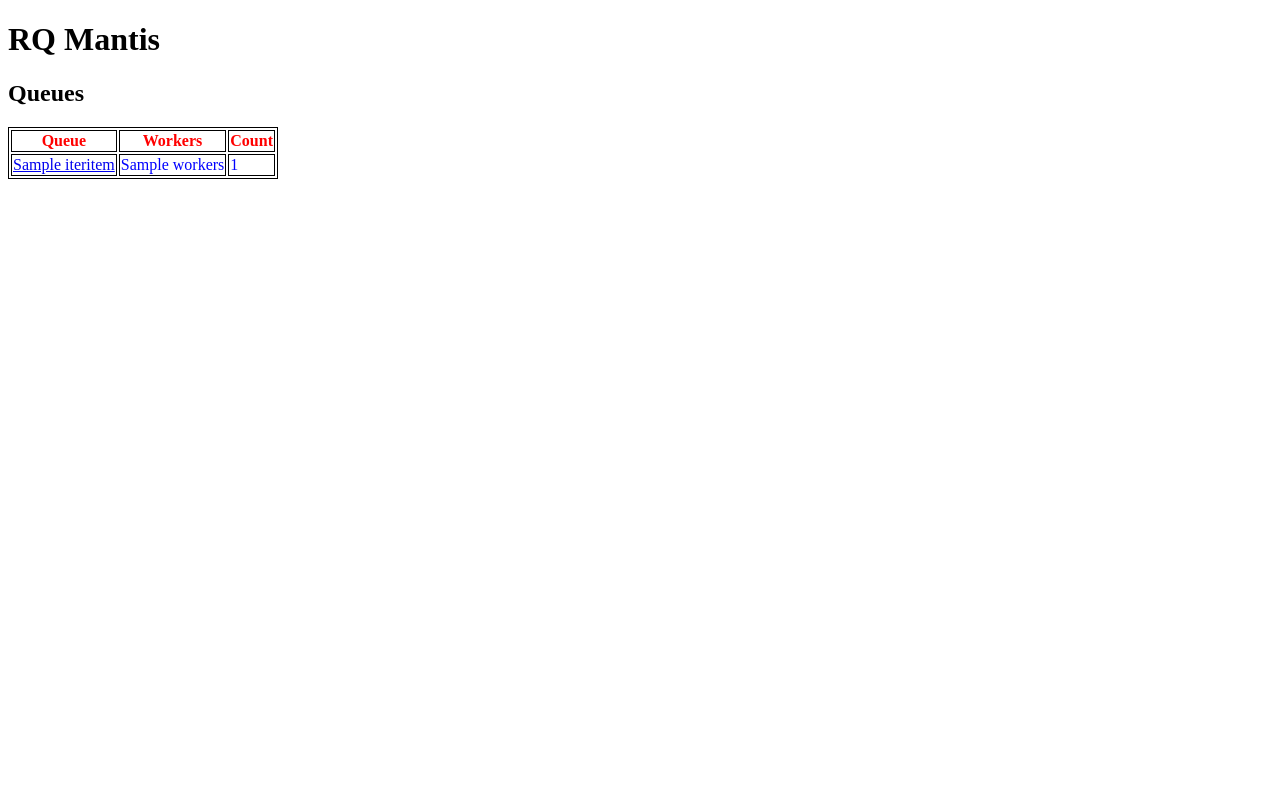
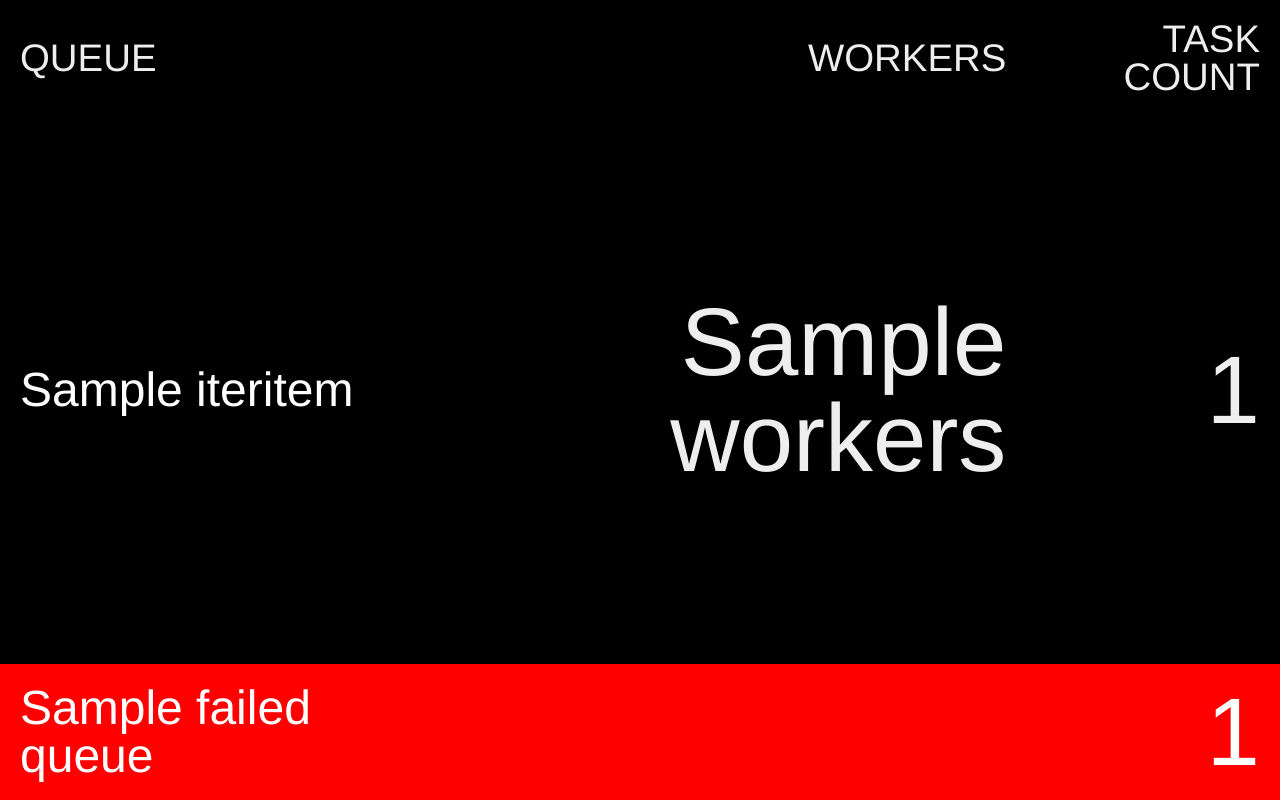
Before and after one commit to plecto/rq-mantis, a Flask app: template rq_mantis/templates/index.html in a window 1280 px wide. Run offline with Flask 2, Linux system fonts and the light colour scheme; the template is opened without the code that fills it: most values are stand-ins (such as "Sample title", 1, 10 or a date in 2020); data that the repository does not hold is empty.

Commit message:
added some simple styles

```diff
--- a/rq_mantis/app.py
+++ b/rq_mantis/app.py
@@ -63,9 +63,11 @@ def index():
     for q in queues:
         queues_dict[q.name] = {'workers': 0, 'queue': q}
 
+    if 'failed' in queues_dict:
+        del queues_dict['failed']
+
     # Failed queue
     fq = get_failed_queue()
-    queues_dict[fq.name] = {'queue': fq, 'workers': None}
 
     # Count all the workers on the queues
     for w in workers:
@@ -73,7 +75,7 @@ def index():
             if q.name in queues_dict:
                 queues_dict[q.name]['workers'] += 1
 
-    return render_template('index.html', queues=queues_dict)
+    return render_template('index.html', queues=queues_dict, failed_queue=fq)
 
 
 def get_queue_by_name(name):
--- a/rq_mantis/templates/base.html
+++ b/rq_mantis/templates/base.html
@@ -2,25 +2,16 @@
 <html>
 <head>
 <meta charset="UTF-8">
+{% block meta %}{% endblock %}
 <title>RQ Mantis</title>
-    <style>
-        tbody {
-            color: blue;
-        }
-        thead {
-            color: red;
-        }
-        table,th,td {
-            border: 1px solid black;
-        }
-    </style>
+<style>
+	{% include 'styles.css' %}
+</style>
 </head>
 
 <body>
-<h1>RQ Mantis</h1>
 {% block content %}
 {% endblock %}
-
 </body>
 
 </html>
--- a/rq_mantis/templates/index.html
+++ b/rq_mantis/templates/index.html
@@ -1,24 +1,37 @@
 {% extends "base.html" %}
 
+{% block meta %}
+	<meta http-equiv="refresh" content="10">
+{% endblock %}
+
 {% block content %}
-    <h2>Queues</h2>
-    <table>
+<div class="dashboard">
+	<table class="dashboard-table">
 		<thead>
 			<tr>
 				<th>Queue</th>
-                <th>Workers</th>
-                <th>Count</th>
+				<th class="text-right">Workers</th>
+				<th class="text-right">Task count</th>
 			</tr>
 		</thead>
 		<tbody>
 		{% for queue_name, queue_dict in queues.iteritems() %}
 			<tr>
-                <td><a href="/queue/{{ queue_name }}">{{ queue_name }}</a></td>
-                <td>{{ queue_dict.workers }}</td>
-                <td>{{ queue_dict.queue.count }}</td>
+				<td class=""><a href="/queue/{{ queue_name }}">{{ queue_name }}</a></td>
+				<td class="dashboard-table-value">{{ queue_dict.workers }}</td>
+				<td class="dashboard-table-value">{{ queue_dict.queue.count }}</td>
 			</tr>
 		{% endfor %}
 		</tbody>
+		{% if failed_queue %}
+			<tfoot>
+				<tr>
+					<td><a href="/queue/{{ failed_queue.name }}">{{ failed_queue.name }}</a></td>
+					<td class="dashboard-table-value"></td>
+					<td class="dashboard-table-value">{{ failed_queue.count }}</td>
+				</tr>
+			</tfoot>
+		{% endif %}
 	</table>
-
+</div>
 {% endblock %}
--- /dev/null
+++ b/rq_mantis/templates/styles.css
@@ -0,0 +1,68 @@
+html, body, div, table, p, span, pre {
+	margin: 0;
+	padding: 0;
+	border: 0;
+	font-size: 100%;
+	font: inherit;
+	line-height: 1;
+}
+table {
+	border-collapse: collapse;
+	border-spacing: 0;
+}
+
+html, body {
+	width: 100%;
+	min-height: 100%;
+	background: black;
+	color: #eee;
+	font-family: 'Helvetica Neue', 'Helvetica', 'Arial', serif;
+	font-weight: 400;
+}
+a {
+	color: #fff;
+	text-decoration: none;
+}
+a:hover, a:active, a:focus {
+	color: #fff;
+}
+
+.dashboard {
+	position: absolute;
+	top: 0;
+	left: 0;
+	width: 100%;
+	height: 100%;
+	display: block;
+}
+.dashboard-table {
+	width: 100%;
+	height: 100%;
+	font-size: 300%;
+}
+.dashboard-table th,
+.dashboard-table td {
+	padding: 5px 20px;
+	font-weight: 400;
+	text-align: left;
+}
+.dashboard-table th {
+	font-weight: 300;
+	font-size: 80%;
+	text-transform: uppercase;
+	padding-top: 20px;
+	padding-bottom: 20px;
+}
+.dashboard-table th.text-right {
+	text-align: right;
+}
+.dashboard-table .dashboard-table-value {
+	text-align: right;
+	font-size: 200%;
+}
+.dashboard-table tfoot td {
+	background: red;
+	color: #fff;
+	padding-top: 20px;
+	padding-bottom: 20px;
+}
```
Lines whose indentation alone changed are shown as unchanged.
